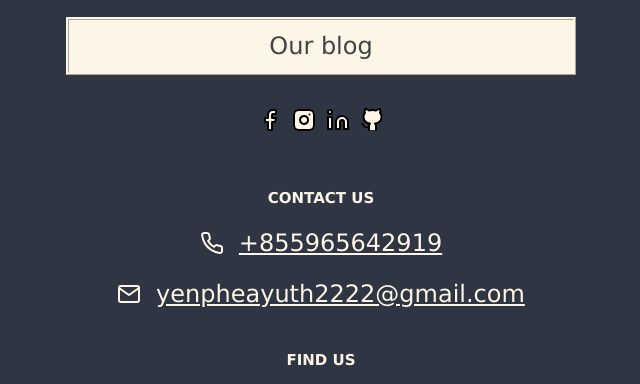
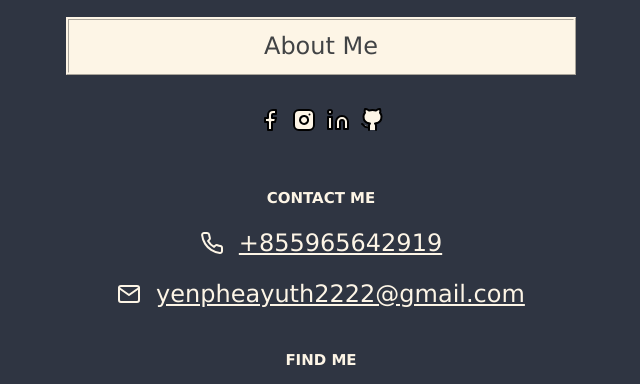
Before and after one commit to Pheayuth222/yuth_fight, a plain HTML site: page index.html in a window 1280 px wide. Shown: the part 388-772 px from the top of the page, 319-959 px from the left. Drawn offline with nearby package versions, Linux system fonts and the light colour scheme; grey boxes are pictures that could not be loaded.

Commit message:
Update index.html

```diff
--- a/index.html
+++ b/index.html
@@ -27,8 +27,8 @@
       <!-- Links section 1 -->
       <div class="links-container">
         <a href="#" class="w3-button w3-sand w3-hover-pale-green link border" target="_blank">My Public Repositories</a>
-<!--         <a href="#" class="w3-button w3-sand w3-hover-pale-green link border" target="_blank">Our projects</a> -->
-        <a href="#" class="w3-button w3-sand w3-hover-pale-green link border" target="_blank">Our blog</a>
+<!--         <a href="#" class="w3-button w3-sand w3-hover-pale-green link border" target="_blank">My projects</a> -->
+        <a href="#" class="w3-button w3-sand w3-hover-pale-green link border" target="_blank">About Me</a>
       </div>
 
       <br>
@@ -49,14 +49,14 @@
       </div><br>
 
         <div class="contact">
-          <p class=""><span class="w3-padding w3-margin" style="font-weight: bolder; color: #fdf5e6">CONTACT US</span></p>
+          <p class=""><span class="w3-padding w3-margin" style="font-weight: bolder; color: #fdf5e6">CONTACT ME</span></p>
           <div class="info">
             <a href = "tel: +49123456789"><span><i data-feather="phone"></i> +855965642919</span></a>
             <a href = "mailto: email@company.com"><span><i data-feather="mail"></i>yenpheayuth2222@gmail.com</span></a>
           </div>
         </div><br>
         <div class="contact">
-          <p class=""><span class="w3-padding w3-margin" style="font-weight: bolder; color: #fdf5e6">FIND US</span></p>
+          <p class=""><span class="w3-padding w3-margin" style="font-weight: bolder; color: #fdf5e6">FIND ME</span></p>
           <div style="width: 100%"><iframe width="100%" height="200" frameborder="0" scrolling="no" marginheight="0" marginwidth="0" src="https://maps.google.com/maps?width=100%25&amp;height=600&amp;hl=en&amp;q=Phnom%20Baset,%20Phnom%20Penh+(My%20BusinePhnom%20Baset,%20Phnom%20Penhss%20Name)&amp;t=&amp;z=14&amp;ie=UTF8&amp;iwloc=B&amp;output=embed"><a href="https://www.gps.ie/">gps tracker sport</a></iframe></div>
         </div>
       <!-- Footer. This section contains an ad for W3Schools Spaces. You can leave it to support us. -->
```
